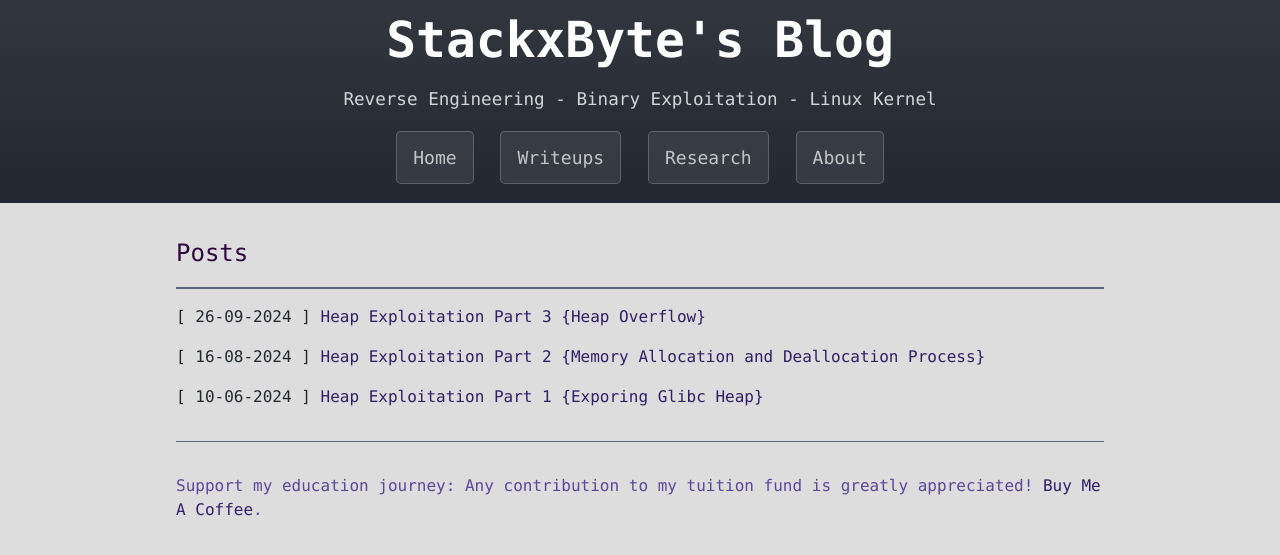
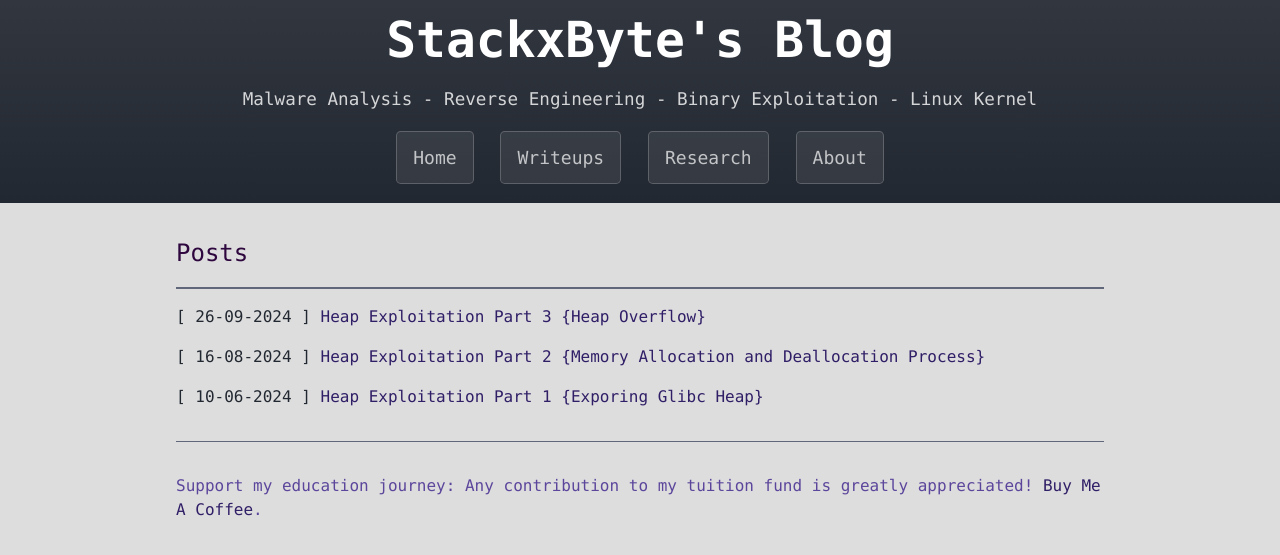
Before and after one commit to stackxbyte/stackxbyte.github.io, a Jekyll site: the page built from index.md, in a window 1280 px wide. Shown: the top 555 px of the page. Built offline with Jekyll 4.4.1, drawn with Linux system fonts in a browser that asks for light colours.

Commit message:
config.yml update

```diff
--- a/_config.yml
+++ b/_config.yml
@@ -1,5 +1,5 @@
 title: StackxByte's Blog
-description: Reverse Engineering - Binary Exploitation - Linux Kernel
+description: Malware Analysis - Reverse Engineering - Binary Exploitation - Linux Kernel
 show_downloads:
 google_analytics: true
 theme: jekyll-theme-cayman
```
